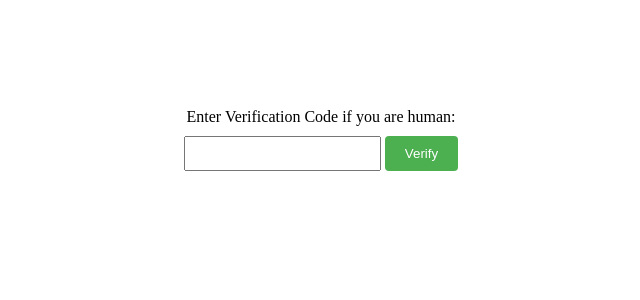
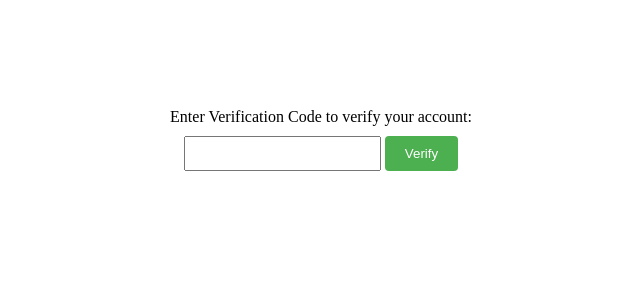
Before and after one commit to zairamaer/project, a PHP site: page /explore/includes/verify.php in a window 1280 px wide. Shown: the part 253-553 px from the top of the page, without its empty margins (319-959 px from the left). Run offline with PHP 8.4, Linux system fonts and the light colour scheme.

Commit message:
third commit

```diff
--- a/includes/verify.php
+++ b/includes/verify.php
@@ -91,7 +91,7 @@ if ($_SERVER['REQUEST_METHOD'] === 'POST') {
         <?php endif; ?>
 
         <form method="post" action="">
-            <label for="verification_code">Enter Verification Code if you are human:</label>
+            <label for="verification_code">Enter Verification Code to verify your account: </label>
             <input type="text" id="verification_code" name="verification_code" required>
             <button type="submit">Verify</button>
         </form>
```
